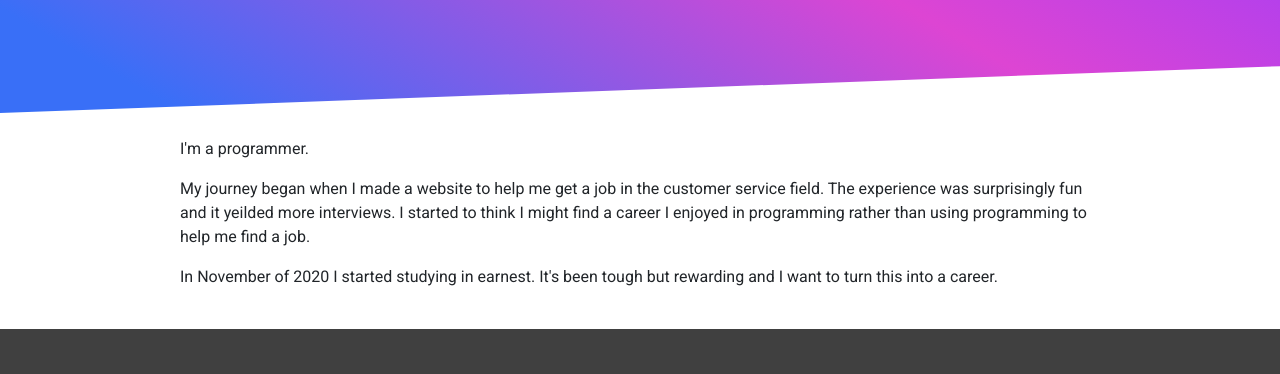
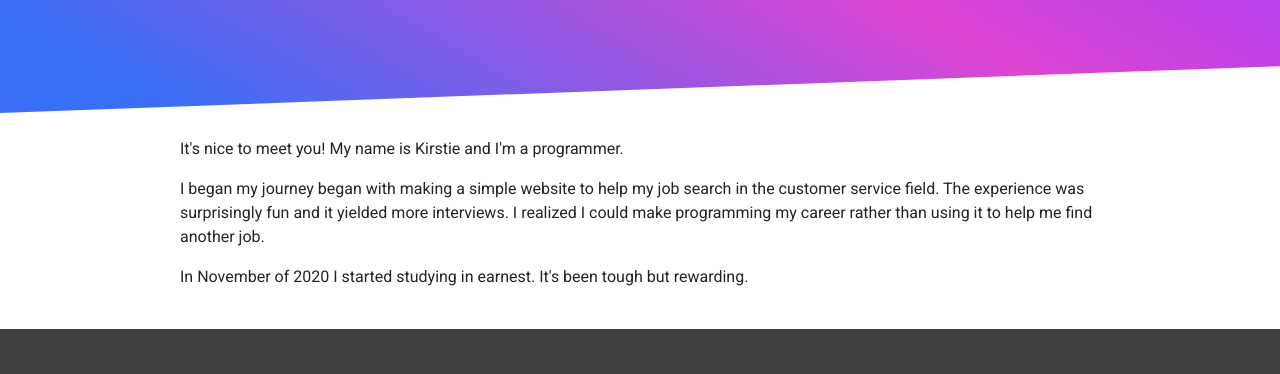
Before and after one commit to spaceC00kie/portfolio-website, a Gatsby site in the folder gatsby-strapi-starter/: page /about in a window 1280 px wide. Shown: the part 255-629 px from the top of the page. Built offline with nearby package versions, Linux system fonts and the light colour scheme; Gatsby itself is replaced by a stand-in of ours.

Commit message:
more about

```diff
--- a/gatsby-strapi-starter/src/pages/about.js
+++ b/gatsby-strapi-starter/src/pages/about.js
@@ -4,13 +4,13 @@ import PageTemplate from "../components/pageTemplate"
 let About = () => (
   <PageTemplate title="About Me">
     <p>
-      I'm a programmer.
+      It's nice to meet you! My name is Kirstie and I'm a programmer.
     </p>
     <p>
-    My journey began when I made a website to help me get a job in the customer service field. The experience was surprisingly fun and it yeilded more interviews. I started to think I might find a career I enjoyed in programming rather than using programming to help me find a job.
+    I began my journey began with making a simple website to help my job search in the customer service field. The experience was surprisingly fun and it yielded more interviews. I realized I could make programming my career rather than using it to help me find another job.
     </p>
     <p>
-      In November of 2020 I started studying in earnest. It's been tough but rewarding and I want to turn this into a career.
+      In November of 2020 I started studying in earnest. It's been tough but rewarding.
     </p>
   </PageTemplate>
 )
```
